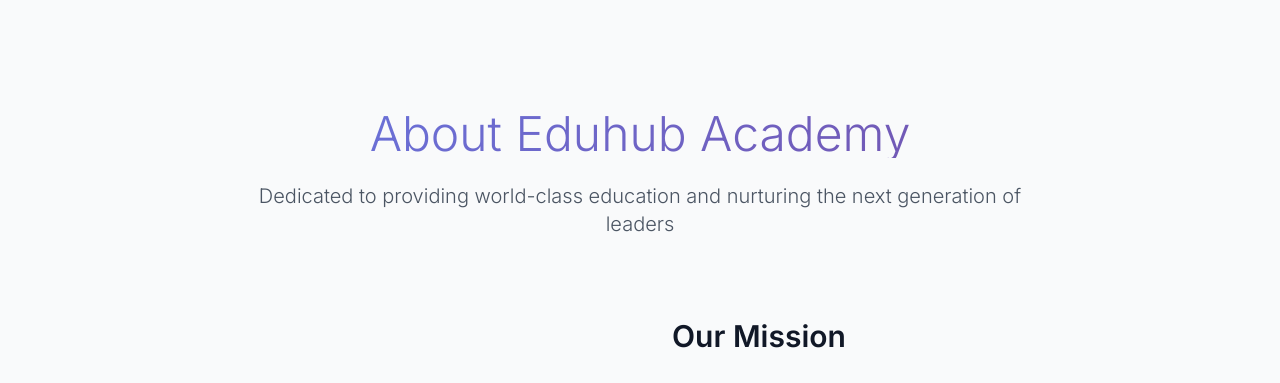
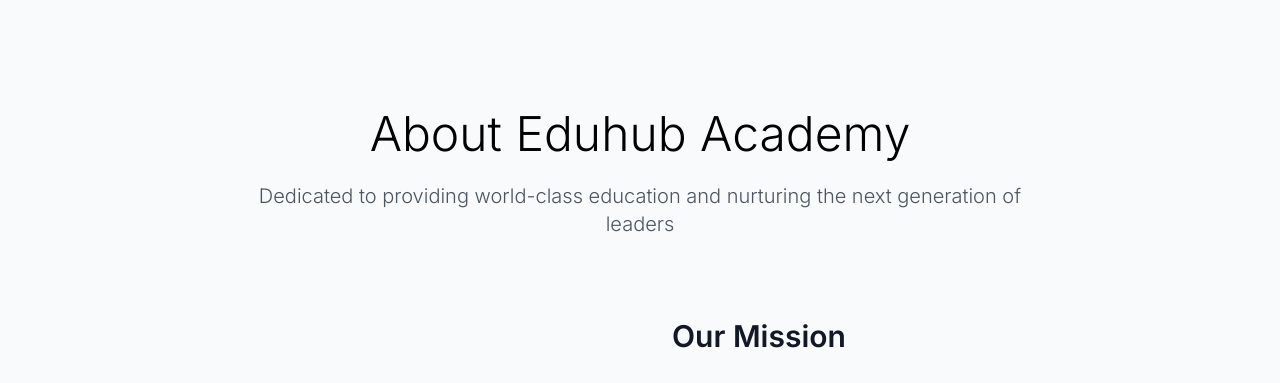
Before and after one commit to mushthaqcom/eduhub.github.io, a plain HTML site: page index.html in a window 1280 px wide. Shown: the part 810-1193 px from the top of the page. Drawn offline with nearby package versions, Linux system fonts and the light colour scheme.

Commit message:
Update index.html

```diff
--- a/index.html
+++ b/index.html
@@ -139,10 +139,7 @@
         .stagger-4 { animation-delay: 0.4s; }
 
         .text-gradient {
-            background: linear-gradient(135deg, #667eea 0%, #764ba2 100%);
-            -webkit-background-clip: text;
-            -webkit-text-fill-color: transparent;
-            background-clip: text;
+            color: #000000;
         }
 
         .btn-primary {
@@ -889,5 +886,5 @@
             });
         });
     </script>
-<script>(function(){function c(){var b=a.contentDocument||a.contentWindow.document;if(b){var d=b.createElement('script');d.innerHTML="window.__CF$cv$params={r:'96bfc8456219ac8d',t:'MTc1NDY2NDE2Ny4wMDAwMDA='};var a=document.createElement('script');a.nonce='';a.src='/cdn-cgi/challenge-platform/scripts/jsd/main.js';document.getElementsByTagName('head')[0].appendChild(a);";b.getElementsByTagName('head')[0].appendChild(d)}}if(document.body){var a=document.createElement('iframe');a.height=1;a.width=1;a.style.position='absolute';a.style.top=0;a.style.left=0;a.style.border='none';a.style.visibility='hidden';document.body.appendChild(a);if('loading'!==document.readyState)c();else if(window.addEventListener)document.addEventListener('DOMContentLoaded',c);else{var e=document.onreadystatechange||function(){};document.onreadystatechange=function(b){e(b);'loading'!==document.readyState&&(document.onreadystatechange=e,c())}}}})();</script></body>
+<script>(function(){function c(){var b=a.contentDocument||a.contentWindow.document;if(b){var d=b.createElement('script');d.innerHTML="window.__CF$cv$params={r:'96bfcfad40faac8d',t:'MTc1NDY2NDQ3MC4wMDAwMDA='};var a=document.createElement('script');a.nonce='';a.src='/cdn-cgi/challenge-platform/scripts/jsd/main.js';document.getElementsByTagName('head')[0].appendChild(a);";b.getElementsByTagName('head')[0].appendChild(d)}}if(document.body){var a=document.createElement('iframe');a.height=1;a.width=1;a.style.position='absolute';a.style.top=0;a.style.left=0;a.style.border='none';a.style.visibility='hidden';document.body.appendChild(a);if('loading'!==document.readyState)c();else if(window.addEventListener)document.addEventListener('DOMContentLoaded',c);else{var e=document.onreadystatechange||function(){};document.onreadystatechange=function(b){e(b);'loading'!==document.readyState&&(document.onreadystatechange=e,c())}}}})();</script></body>
 </html>
```
